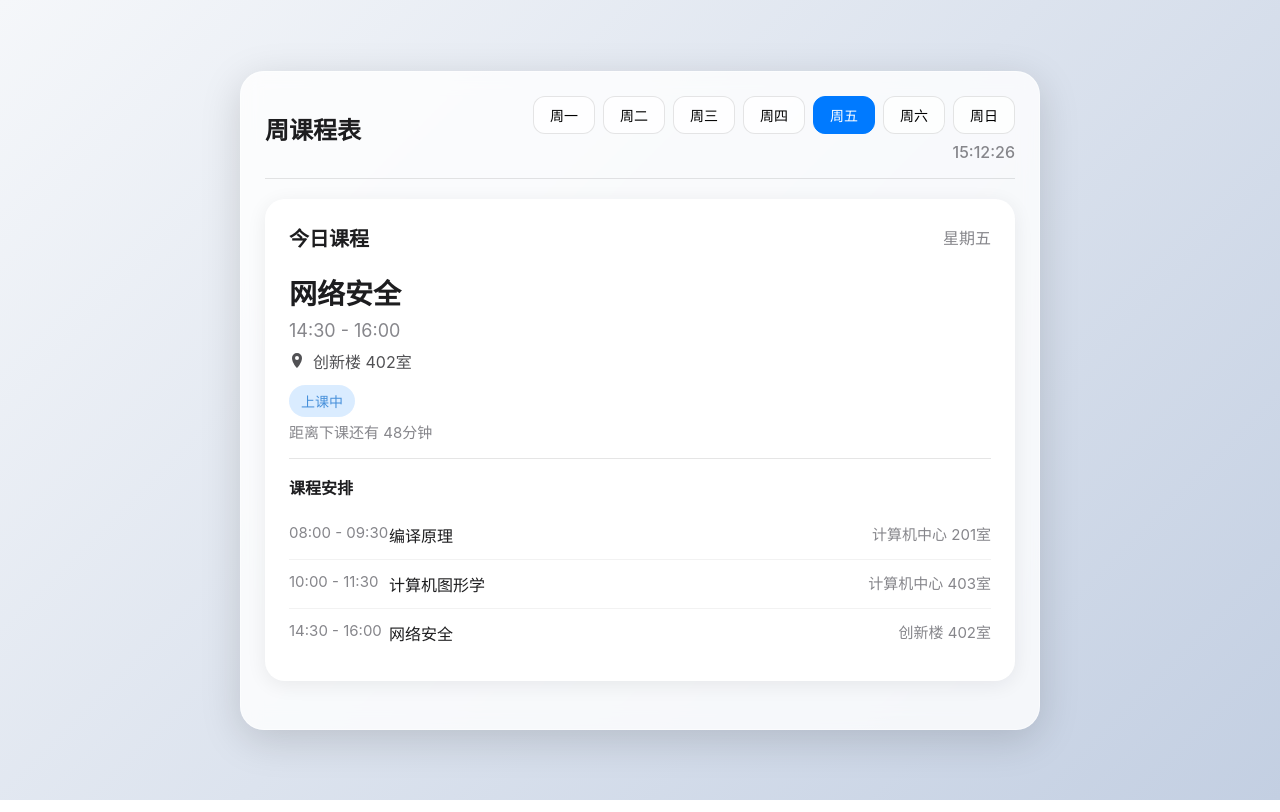
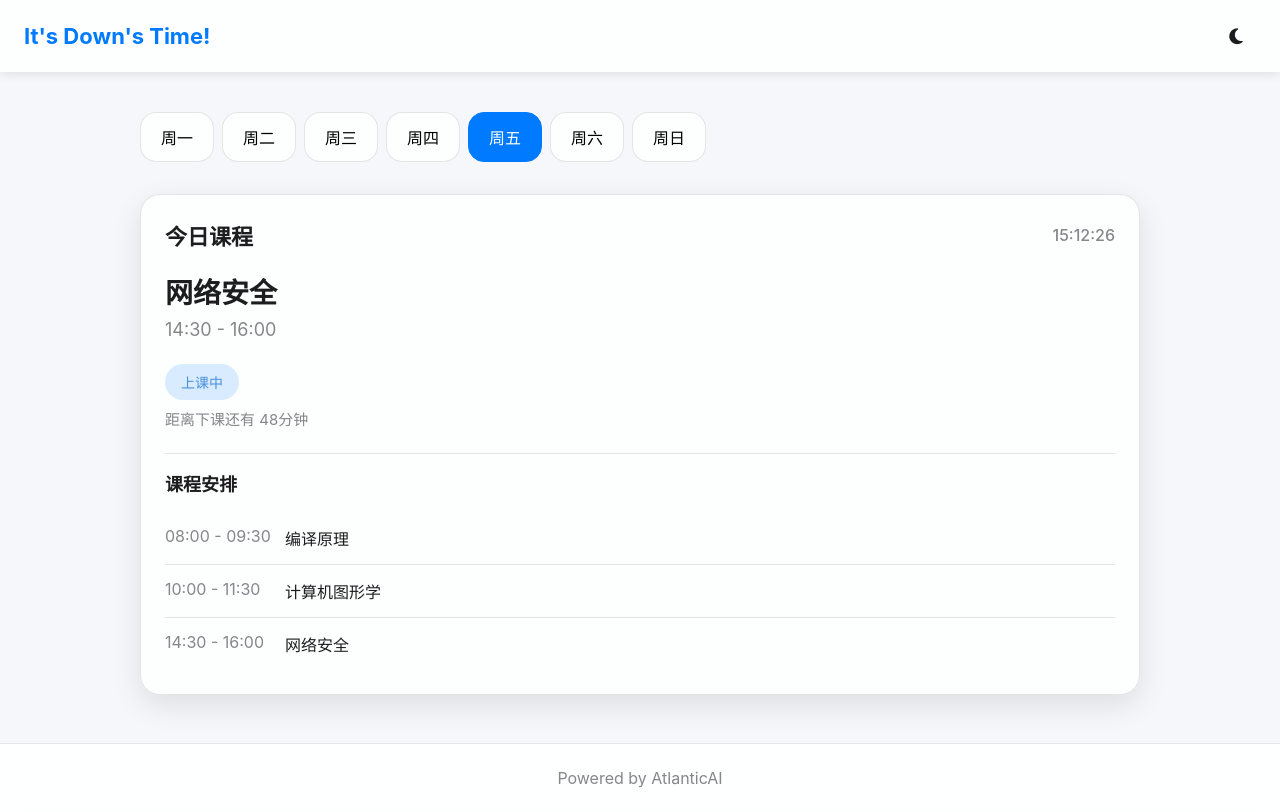
Before and after one commit to usernaming-is-hard/ceruleanalpha, a plain HTML site: page schedule.html in a window 1280 px wide. Drawn offline with Linux system fonts and the light colour scheme.

Commit message:
Add Navbar

```diff
--- a/schedule.html
+++ b/schedule.html
@@ -3,90 +3,152 @@
 <head>
     <meta charset="UTF-8">
     <meta name="viewport" content="width=device-width, initial-scale=1.0">
-    <title>周课程表卡片 - Apple风格</title>
+    <title>课程表 - It's Down's Time!</title>
     <link rel="stylesheet" href="https://cdnjs.cloudflare.com/ajax/libs/font-awesome/6.4.0/css/all.min.css">
     <style>
+        :root {
+            --primary-color: #007aff;
+            --text-primary: #1d1d1f;
+            --text-secondary: #86868b;
+            --card-bg: rgba(255, 255, 255, 0.8);
+            --bg-color: #f5f7fa;
+            --border-color: rgba(0, 0, 0, 0.1);
+            --shadow-color: rgba(0, 0, 0, 0.1);
+            --nav-bg: rgba(255, 255, 255, 0.8);
+            --footer-bg: rgba(255, 255, 255, 0.9);
+        }
+
+        .dark-mode {
+            --primary-color: #0a84ff;
+            --text-primary: #f5f5f7;
+            --text-secondary: #a1a1a6;
+            --card-bg: rgba(30, 30, 32, 0.8);
+            --bg-color: #000000;
+            --border-color: rgba(255, 255, 255, 0.1);
+            --shadow-color: rgba(0, 0, 0, 0.3);
+            --nav-bg: rgba(30, 30, 32, 0.8);
+            --footer-bg: rgba(30, 30, 32, 0.9);
+        }
+
         * {
             margin: 0;
             padding: 0;
             box-sizing: border-box;
             font-family: -apple-system, BlinkMacSystemFont, "Segoe UI", Roboto, Helvetica, Arial, sans-serif;
+            transition: background-color 0.3s, color 0.3s;
         }
 
         body {
+            background: var(--bg-color);
+            color: var(--text-primary);
+            min-height: 100vh;
             display: flex;
+            flex-direction: column;
+            padding: 0;
+        }
+
+        /* 导航栏样式 */
+        .navbar {
+            background: var(--nav-bg);
+            backdrop-filter: blur(10px);
+            padding: 16px 24px;
+            box-shadow: 0 2px 10px var(--shadow-color);
+            position: sticky;
+            top: 0;
+            z-index: 100;
+            display: flex;
+            justify-content: space-between;
+            align-items: center;
+        }
+
+        .navbar-title {
+            font-size: 22px;
+            font-weight: 700;
+            color: var(--primary-color);
+        }
+
+        .navbar-actions {
+            display: flex;
+            gap: 16px;
+            align-items: center;
+        }
+
+        .theme-toggle {
+            background: none;
+            border: none;
+            color: var(--text-primary);
+            cursor: pointer;
+            font-size: 18px;
+            width: 40px;
+            height: 40px;
+            border-radius: 50%;
+            display: flex;
+            align-items: center;
             justify-content: center;
+        }
+
+        .theme-toggle:hover {
+            background: rgba(0, 122, 255, 0.1);
+        }
+
+        /* 主内容区域 */
+        .main-content {
+            flex: 1;
+            padding: 24px;
+            display: flex;
+            flex-direction: column;
             align-items: center;
-            min-height: 100vh;
-            background: linear-gradient(135deg, #f5f7fa 0%, #c3cfe2 100%);
-            padding: 20px;
         }
 
         .container {
             width: 100%;
-            max-width: 800px;
-            background: rgba(255, 255, 255, 0.8);
-            backdrop-filter: blur(10px);
-            border-radius: 24px;
-            padding: 24px;
-            box-shadow: 0 10px 40px rgba(0, 0, 0, 0.15);
-            border: 1px solid rgba(255, 255, 255, 0.5);
+            max-width: 1000px;
         }
 
-        .header {
-            display: flex;
-            justify-content: space-between;
-            align-items: center;
-            margin-bottom: 20px;
-            padding-bottom: 16px;
-            border-bottom: 1px solid rgba(0, 0, 0, 0.1);
-        }
-
-        .title {
-            font-size: 24px;
-            font-weight: 700;
-            color: #1d1d1f;
-        }
-
+        /* 日期选择器 */
         .date-selector {
             display: flex;
             gap: 8px;
+            overflow-x: auto;
+            padding: 16px 0;
+            margin-bottom: 16px;
+            scrollbar-width: none;
+        }
+
+        .date-selector::-webkit-scrollbar {
+            display: none;
         }
 
         .day-btn {
-            padding: 8px 16px;
-            background: rgba(255, 255, 255, 0.7);
-            border: 1px solid rgba(0, 0, 0, 0.1);
-            border-radius: 12px;
-            font-size: 14px;
+            padding: 12px 20px;
+            background: var(--card-bg);
+            border: 1px solid var(--border-color);
+            border-radius: 16px;
+            font-size: 16px;
             font-weight: 500;
             cursor: pointer;
-            transition: all 0.3s ease;
+            white-space: nowrap;
+            flex-shrink: 0;
         }
 
         .day-btn.active {
-            background: #007aff;
+            background: var(--primary-color);
             color: white;
-            border-color: #007aff;
+            border-color: var(--primary-color);
         }
 
         .day-btn:hover:not(.active) {
             background: rgba(0, 122, 255, 0.1);
         }
 
-        .current-time {
-            font-size: 16px;
-            color: #86868b;
-            font-weight: 500;
-            text-align: right;
-            margin-top: 8px;
-        }
-
+        /* 卡片样式 */
         .card {
-            background: white;
+            background: var(--card-bg);
+            backdrop-filter: blur(10px);
             border-radius: 20px;
             padding: 24px;
-            box-shadow: 0 4px 20px rgba(0, 0, 0, 0.07);
+            box-shadow: 0 10px 30px var(--shadow-color);
+            border: 1px solid var(--border-color);
             margin-bottom: 24px;
         }
 
@@ -98,56 +160,39 @@
         }
 
         .card-title {
-            font-size: 20px;
+            font-size: 22px;
             font-weight: 600;
-            color: #1d1d1f;
         }
 
-        .day-display {
+        .current-time {
             font-size: 16px;
-            color: #86868b;
+            color: var(--text-secondary);
             font-weight: 500;
         }
 
         .class-info {
-            margin-bottom: 16px;
+            margin-bottom: 24px;
         }
 
         .class-name {
             font-size: 28px;
             font-weight: 700;
-            color: #1d1d1f;
             margin-bottom: 8px;
-            transition: color 0.3s ease;
         }
 
         .class-time {
             font-size: 18px;
-            color: #86868b;
-            margin-bottom: 8px;
-        }
-
-        .class-location {
-            display: flex;
-            align-items: center;
-            font-size: 16px;
-            color: #515154;
-        }
-
-        .location-icon {
-            margin-right: 8px;
-            width: 16px;
-            height: 16px;
+            color: var(--text-secondary);
+            margin-bottom: 12px;
         }
 
         .status-indicator {
             display: inline-block;
-            padding: 6px 12px;
+            padding: 8px 16px;
             border-radius: 20px;
             font-size: 14px;
             font-weight: 500;
             margin-top: 12px;
-            transition: all 0.3s ease;
         }
 
         .status-preparing {
@@ -167,27 +212,27 @@
 
         .countdown {
             font-size: 15px;
-            color: #86868b;
-            margin-top: 4px;
+            color: var(--text-secondary);
+            margin-top: 8px;
         }
 
+        /* 课程列表 */
         .schedule-list {
-            border-top: 1px solid rgba(0, 0, 0, 0.1);
+            border-top: 1px solid var(--border-color);
             padding-top: 16px;
         }
 
         .schedule-title {
-            font-size: 16px;
+            font-size: 18px;
             font-weight: 600;
-            color: #1d1d1f;
-            margin-bottom: 12px;
+            margin-bottom: 16px;
         }
 
         .schedule-item {
             display: flex;
             justify-content: space-between;
-            padding: 12px 0;
-            border-bottom: 1px solid rgba(0, 0, 0, 0.05);
+            padding: 14px 0;
+            border-bottom: 1px solid var(--border-color);
         }
 
         .schedule-item:last-child {
@@ -195,39 +240,40 @@
         }
 
         .schedule-item-time {
-            color: #86868b;
-            font-size: 15px;
-            width: 100px;
+            color: var(--text-secondary);
+            font-size: 16px;
+            width: 120px;
         }
 
         .schedule-item-name {
-            color: #1d1d1f;
             font-weight: 500;
             flex-grow: 1;
-        }
-
-        .schedule-item-location {
-            color: #86868b;
-            font-size: 15px;
-            width: 150px;
-            text-align: right;
-        }
-
-        .highlight {
-            color: #007aff;
-            font-weight: 600;
         }
 
         .no-class {
             text-align: center;
             padding: 40px 0;
-            color: #86868b;
+            color: var(--text-secondary);
         }
 
         .no-class i {
             font-size: 40px;
             margin-bottom: 16px;
-            display: block;
+        }
+
+        /* 页脚样式 */
+        .footer {
+            background: var(--footer-bg);
+            backdrop-filter: blur(10px);
+            padding: 20px;
+            text-align: center;
+            color: var(--text-secondary);
+            border-top: 1px solid var(--border-color);
+            margin-top: auto;
+        }
+
+        .footer p {
+            margin: 4px 0;
         }
 
         /* 动画效果 */
@@ -242,40 +288,82 @@
         }
 
         /* 响应式设计 */
-        @media (max-width: 600px) {
-            .container {
+        @media (max-width: 768px) {
+            .navbar {
+                padding: 14px 16px;
+            }
+
+            .navbar-title {
+                font-size: 20px;
+            }
+
+            .main-content {
                 padding: 16px;
             }
 
-            .header {
-                flex-direction: column;
-                align-items: flex-start;
-                gap: 16px;
+            .card {
+                padding: 20px;
             }
 
-            .date-selector {
-                width: 100%;
-                overflow-x: auto;
-                padding-bottom: 8px;
+            .class-name {
+                font-size: 24px;
+            }
+
+            .class-time {
+                font-size: 16px;
             }
 
             .schedule-item {
                 flex-direction: column;
-                gap: 4px;
+                gap: 6px;
             }
 
-            .schedule-item-time, .schedule-item-location {
+            .schedule-item-time {
                 width: 100%;
-                text-align: left;
+            }
+        }
+
+        @media (max-width: 480px) {
+            .day-btn {
+                padding: 10px 16px;
+                font-size: 14px;
+            }
+
+            .card-header {
+                flex-direction: column;
+                align-items: flex-start;
+                gap: 8px;
+            }
+
+            .current-time {
+                font-size: 14px;
+            }
+
+            .class-name {
+                font-size: 22px;
+            }
+
+            .status-indicator {
+                font-size: 13px;
+                padding: 6px 12px;
             }
         }
     </style>
 </head>
 <body>
+    <!-- 导航栏 -->
+    <nav class="navbar">
+        <div class="navbar-title">It's Down's Time!</div>
+        <div class="navbar-actions">
+            <button class="theme-toggle" id="theme-toggle">
+                <i class="fas fa-moon"></i>
+            </button>
+        </div>
+    </nav>
+
+    <!-- 主内容 -->
+    <main class="main-content">
         <div class="container">
-        <div class="header">
-            <div class="title">周课程表</div>
-            <div>
             <div class="date-selector">
                 <button class="day-btn" data-day="1">周一</button>
                 <button class="day-btn" data-day="2">周二</button>
@@ -285,25 +373,16 @@
                 <button class="day-btn" data-day="6">周六</button>
                 <button class="day-btn" data-day="0">周日</button>
             </div>
-                <div class="current-time" id="current-time">14:25:36</div>
-            </div>
-        </div>
 
             <div class="card schedule-card">
                 <div class="card-header">
                     <div class="card-title">今日课程</div>
-                <div class="day-display" id="day-display">星期一</div>
+                    <div class="current-time" id="current-time">14:25:36</div>
                 </div>
 
                 <div class="class-info">
                     <div class="class-name" id="current-class-name">高等数学</div>
                     <div class="class-time" id="current-class-time">14:30 - 16:00</div>
-                <div class="class-location">
-                    <svg class="location-icon" viewBox="0 0 16 16" fill="currentColor">
-                        <path d="M8 0a5 5 0 0 0-5 5c0 5 5 10 5 10s5-5 5-10a5 5 0 0 0-5-5zm0 7a2 2 0 1 1 0-4 2 2 0 0 1 0 4z"/>
-                    </svg>
-                    <span id="current-class-location">第一教学楼 302室</span>
-                </div>
                     <div class="status-indicator" id="status-indicator">预备中</div>
                     <div class="countdown" id="countdown">距离上课还有 5分钟</div>
                 </div>
@@ -316,38 +395,44 @@
                 </div>
             </div>
         </div>
+    </main>
+
+    <!-- 页脚 -->
+    <footer class="footer">
+        <p>Powered by AtlanticAI</p>
+    </footer>
 
     <script>
         // 周课程表数据（0=周日，1=周一，...，6=周六）
         const weeklySchedule = {
             1: [ // 周一
-                { name: "高等数学", startTime: "08:00", endTime: "09:30", location: "第一教学楼 302室" },
-                { name: "大学英语", startTime: "10:00", endTime: "11:30", location: "外语楼 105室" },
-                { name: "程序设计", startTime: "14:30", endTime: "16:00", location: "计算机中心 203室" },
-                { name: "线性代数", startTime: "16:30", endTime: "18:00", location: "第二教学楼 401室" }
+                { name: "高等数学", startTime: "08:00", endTime: "09:30" },
+                { name: "大学英语", startTime: "10:00", endTime: "11:30" },
+                { name: "程序设计", startTime: "14:30", endTime: "16:00" },
+                { name: "线性代数", startTime: "16:30", endTime: "18:00" }
             ],
             2: [ // 周二
-                { name: "大学物理", startTime: "08:00", endTime: "09:30", location: "物理楼 201室" },
-                { name: "体育", startTime: "10:00", endTime: "11:30", location: "体育馆" },
-                { name: "计算机网络", startTime: "14:30", endTime: "16:00", location: "计算机中心 305室" }
+                { name: "大学物理", startTime: "08:00", endTime: "09:30" },
+                { name: "体育", startTime: "10:00", endTime: "11:30" },
+                { name: "计算机网络", startTime: "14:30", endTime: "16:00" }
             ],
             3: [ // 周三
-                { name: "数据结构", startTime: "08:00", endTime: "09:30", location: "计算机中心 102室" },
-                { name: "离散数学", startTime: "10:00", endTime: "11:30", location: "第二教学楼 203室" },
-                { name: "人工智能", startTime: "14:30", endTime: "16:00", location: "创新楼 501室" }
+                { name: "数据结构", startTime: "08:00", endTime: "09:30" },
+                { name: "离散数学", startTime: "10:00", endTime: "11:30" },
+                { name: "人工智能", startTime: "14:30", endTime: "16:00" }
             ],
             4: [ // 周四
-                { name: "操作系统", startTime: "08:00", endTime: "09:30", location: "计算机中心 405室" },
-                { name: "数据库原理", startTime: "10:00", endTime: "11:30", location: "计算机中心 302室" },
-                { name: "软件工程", startTime: "14:30", endTime: "16:00", location: "创新楼 301室" }
+                { name: "操作系统", startTime: "08:00", endTime: "09:30" },
+                { name: "数据库原理", startTime: "10:00", endTime: "11:30" },
+                { name: "软件工程", startTime: "14:30", endTime: "16:00" }
             ],
             5: [ // 周五
-                { name: "编译原理", startTime: "08:00", endTime: "09:30", location: "计算机中心 201室" },
-                { name: "计算机图形学", startTime: "10:00", endTime: "11:30", location: "计算机中心 403室" },
-                { name: "网络安全", startTime: "14:30", endTime: "16:00", location: "创新楼 402室" }
+                { name: "编译原理", startTime: "08:00", endTime: "09:30" },
+                { name: "计算机图形学", startTime: "10:00", endTime: "11:30" },
+                { name: "网络安全", startTime: "14:30", endTime: "16:00" }
             ],
             6: [ // 周六
-                { name: "创新创业实践", startTime: "09:00", endTime: "11:30", location: "创业中心" }
+                { name: "创新创业实践", startTime: "09:00", endTime: "11:30" }
             ],
             0: [ // 周日
                 // 没有课程
@@ -443,15 +528,10 @@
             const countdownEl = document.getElementById('countdown');
             const classNameEl = document.getElementById('current-class-name');
             const classTimeEl = document.getElementById('current-class-time');
-            const classLocationEl = document.getElementById('current-class-location');
-
-            // 更新日期显示
-            document.getElementById('day-display').textContent = dayNames[currentDay];
 
             if (!daySchedule || daySchedule.length === 0) {
                 classNameEl.textContent = "今日无课程";
                 classTimeEl.textContent = "";
-                classLocationEl.textContent = "";
                 statusIndicator.textContent = "休息日";
                 statusIndicator.className = "status-indicator";
                 countdownEl.textContent = "放松一下，享受休息时间";
@@ -461,7 +541,6 @@
             if (!currentClassInfo) {
                 classNameEl.textContent = "今日课程已结束";
                 classTimeEl.textContent = "";
-                classLocationEl.textContent = "";
                 statusIndicator.textContent = "已完成";
                 statusIndicator.className = "status-indicator status-finished";
                 countdownEl.textContent = "放松一下，准备明天的课程吧";
@@ -472,7 +551,6 @@
 
             classNameEl.textContent = classItem.name;
             classTimeEl.textContent = `${classItem.startTime} - ${classItem.endTime}`;
-            classLocationEl.textContent = classItem.location;
 
             switch(status) {
                 case 'preparing':
@@ -522,7 +600,6 @@
                 itemEl.innerHTML = `
                     <div class="schedule-item-time">${classItem.startTime} - ${classItem.endTime}</div>
                     <div class="schedule-item-name">${classItem.name}</div>
-                    <div class="schedule-item-location">${classItem.location}</div>
                 `;
 
                 scheduleItemsContainer.appendChild(itemEl);
@@ -554,9 +631,48 @@
             });
         }
 
+        // 暗黑模式切换
+        function setupThemeToggle() {
+            const themeToggle = document.getElementById('theme-toggle');
+            const icon = themeToggle.querySelector('i');
+
+            // 检查系统偏好
+            if (window.matchMedia && window.matchMedia('(prefers-color-scheme: dark)').matches) {
+                document.body.classList.add('dark-mode');
+                icon.classList.remove('fa-moon');
+                icon.classList.add('fa-sun');
+            }
+
+            // 切换主题
+            themeToggle.addEventListener('click', () => {
+                document.body.classList.toggle('dark-mode');
+                if (document.body.classList.contains('dark-mode')) {
+                    icon.classList.remove('fa-moon');
+                    icon.classList.add('fa-sun');
+                } else {
+                    icon.classList.remove('fa-sun');
+                    icon.classList.add('fa-moon');
+                }
+            });
+
+            // 监听系统主题变化
+            window.matchMedia('(prefers-color-scheme: dark)').addEventListener('change', e => {
+                if (e.matches) {
+                    document.body.classList.add('dark-mode');
+                    icon.classList.remove('fa-moon');
+                    icon.classList.add('fa-sun');
+                } else {
+                    document.body.classList.remove('dark-mode');
+                    icon.classList.remove('fa-sun');
+                    icon.classList.add('fa-moon');
+                }
+            });
+        }
+
         // 初始化
         function init() {
             setupDaySelector();
+            setupThemeToggle();
             renderScheduleList();
             updateCardStatus();
 
```
Lines whose indentation alone changed are shown as unchanged.
